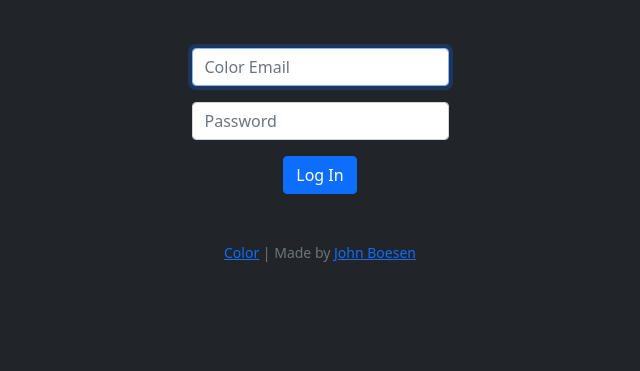
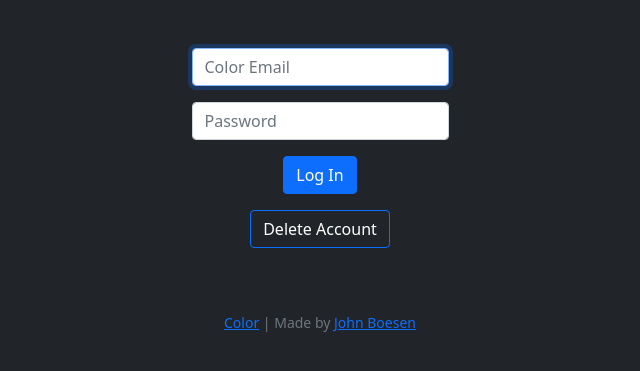
Before and after one commit to Jboesen/covid-activator, a Flask app: page /login in a window 1280 px wide. Shown: the part 88-459 px from the top of the page, without its empty margins (320-960 px from the left). Run offline with Flask 2, Linux system fonts and the light colour scheme; some libraries are stand-ins or nearby versions.

Commit message:
Update login.html

```diff
--- a/templates/login.html
+++ b/templates/login.html
@@ -16,6 +16,11 @@ Log In
     <div class="mb-3">
         <input class="form-control mx-auto w-auto" id="pw" name="pw" placeholder="Password" type="password">
     </div>
-    <button class="btn btn-primary" type="submit">Log In</button>
+    <div class="mb-3">
+        <button class="btn btn-primary" type="submit">Log In</button>
+    </div>
+    <div class="mb-3">
+        <button class="btn btn-primary" style="background-color: transparent" name="del" value="del" type="submit">Delete Account</button>
+    </div>
 </form>
 {% endblock %}
```
